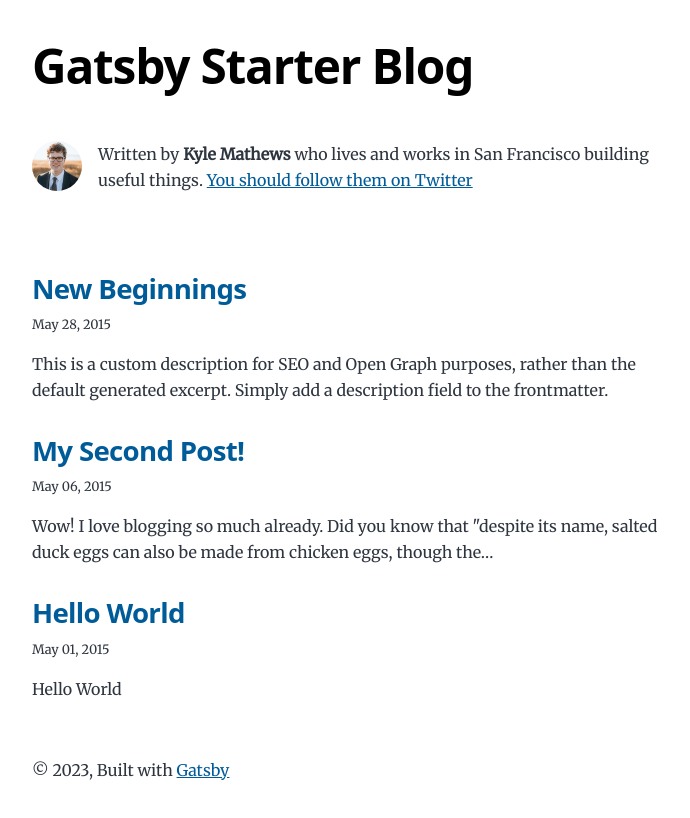
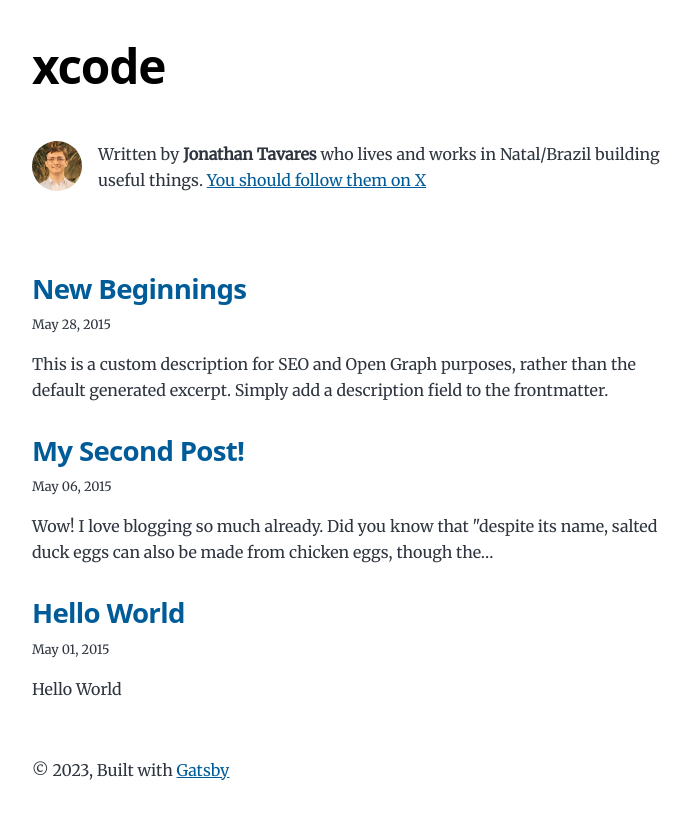
Before and after one commit to jonathantvrs/jonathantvrs.github.io, a Gatsby site: page / in a window 1280 px wide. Shown: the whole page, without its empty margins (292-982 px from the left). Built offline with nearby package versions, Linux system fonts and the light colour scheme; Gatsby itself is replaced by a stand-in of ours.

Commit message:
update blog infos and profile-pic

```diff
--- a/gatsby-config.js
+++ b/gatsby-config.js
@@ -1,14 +1,14 @@
 module.exports = {
   siteMetadata: {
-    title: `Gatsby Starter Blog`,
+    title: `xcode`,
     author: {
-      name: `Kyle Mathews`,
-      summary: `who lives and works in San Francisco building useful things.`,
+      name: `Jonathan Tavares`,
+      summary: `who lives and works in Natal/Brazil building useful things.`,
     },
-    description: `A starter blog demonstrating what Gatsby can do.`,
-    siteUrl: `https://gatsbystarterblogsource.gatsbyjs.io/`,
+    description: `Jonathan's personal blog`,
+    siteUrl: `https://jonathantvrs.netlify.app`,
     social: {
-      twitter: `kylemathews`,
+      x: `jonathantvrs_`,
     },
   },
   plugins: [
--- a/gatsby-node.js
+++ b/gatsby-node.js
@@ -77,7 +77,7 @@ exports.createSchemaCustomization = ({ actions }) => {
     }
 
     type Social {
-      twitter: String
+      x: String
     }
 
     type MarkdownRemark implements Node {
--- a/src/components/bio.js
+++ b/src/components/bio.js
@@ -1,10 +1,3 @@
-/**
- * Bio component that queries for data
- * with Gatsby's useStaticQuery component
- *
- * See: https://www.gatsbyjs.com/docs/how-to/querying-data/use-static-query/
- */
-
 import * as React from "react"
 import { useStaticQuery, graphql } from "gatsby"
 import { StaticImage } from "gatsby-plugin-image"
@@ -19,14 +12,13 @@ const Bio = () => {
             summary
           }
           social {
-            twitter
+            x
           }
         }
       }
     }
   `)
 
-  // Set these values by editing "siteMetadata" in gatsby-config.js
   const author = data.site.siteMetadata?.author
   const social = data.site.siteMetadata?.social
 
@@ -36,7 +28,7 @@ const Bio = () => {
         className="bio-avatar"
         layout="fixed"
         formats={["auto", "webp", "avif"]}
-        src="../images/profile-pic.png"
+        src="../images/profile-pic.jpeg"
         width={50}
         height={50}
         quality={95}
@@ -46,8 +38,8 @@ const Bio = () => {
         <p>
           Written by <strong>{author.name}</strong> {author?.summary || null}
           {` `}
-          <a href={`https://twitter.com/${social?.twitter || ``}`}>
-            You should follow them on Twitter
+          <a href={`https://x.com/${social?.x || ``}`}>
+            You should follow them on X
           </a>
         </p>
       )}
--- a/src/components/seo.js
+++ b/src/components/seo.js
@@ -1,10 +1,3 @@
-/**
- * SEO component that queries for data with
- * Gatsby's useStaticQuery React hook
- *
- * See: https://www.gatsbyjs.com/docs/how-to/querying-data/use-static-query/
- */
-
 import * as React from "react"
 import { useStaticQuery, graphql } from "gatsby"
 
@@ -17,7 +10,7 @@ const Seo = ({ description, title, children }) => {
             title
             description
             social {
-              twitter
+              x
             }
           }
         }
@@ -35,13 +28,13 @@ const Seo = ({ description, title, children }) => {
       <meta property="og:title" content={title} />
       <meta property="og:description" content={metaDescription} />
       <meta property="og:type" content="website" />
-      <meta name="twitter:card" content="summary" />
+      <meta name="x:card" content="summary" />
       <meta
-        name="twitter:creator"
-        content={site.siteMetadata?.social?.twitter || ``}
+        name="x:creator"
+        content={site.siteMetadata?.social?.x || ``}
       />
-      <meta name="twitter:title" content={title} />
-      <meta name="twitter:description" content={metaDescription} />
+      <meta name="x:title" content={title} />
+      <meta name="x:description" content={metaDescription} />
       {children}
     </>
   )
```
Also changed, not shown: src/images/profile-pic.jpeg (added), src/images/profile-pic.png (deleted).
